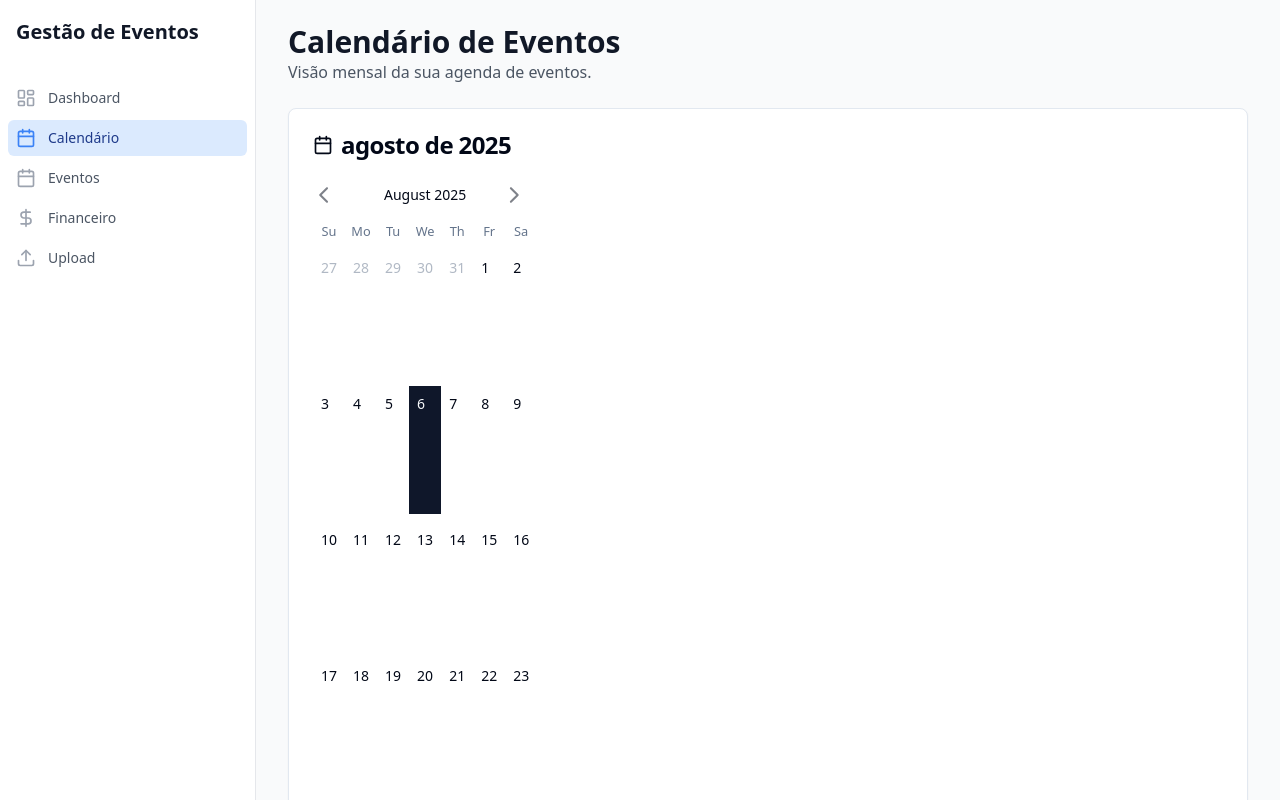
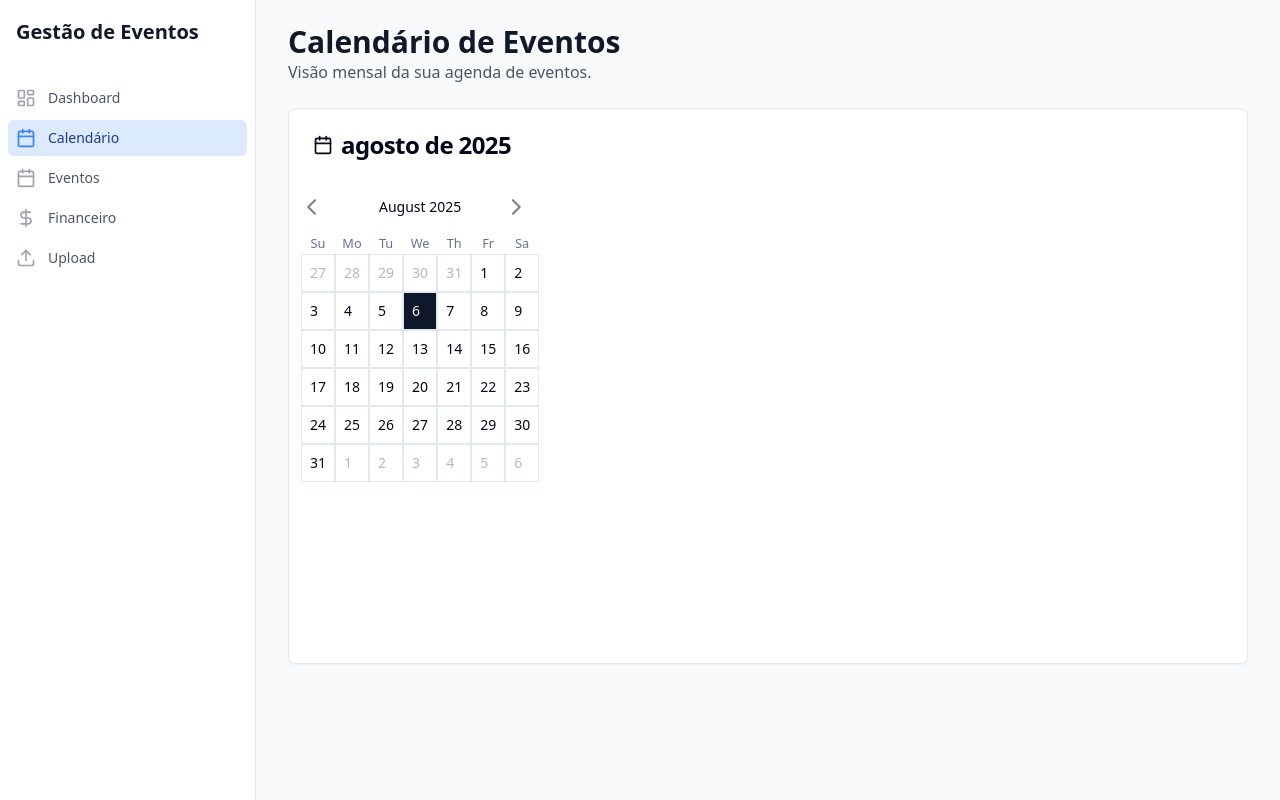
Before and after one commit to marcoshs88/projetos, a React (Vite) app: page /calendario in a window 1280 px wide. Shown: the top 800 px of the page. Built offline with nearby package versions, Linux system fonts and the light colour scheme.

Commit message:
[lasy] Expandido o calendário para ocupar a tela inteira - escreveu 1 arquivo(s)

```diff
--- a/src/pages/CalendarPage.tsx
+++ b/src/pages/CalendarPage.tsx
@@ -11,7 +11,6 @@ const CalendarPage = () => {
   const [events] = useLocalStorage<Event[]>('events', []);
   const [currentMonth, setCurrentMonth] = useState(new Date());
 
-  // Agrupa os eventos por data para fácil acesso
   const eventsByDate = events.reduce((acc, event) => {
     const date = event.data;
     if (!acc[date]) {
@@ -21,13 +20,12 @@ const CalendarPage = () => {
     return acc;
   }, {} as Record<string, Event[]>);
 
-  // Componente customizado para renderizar o conteúdo de cada dia
   const CustomDayContent = (props: DayContentProps) => {
     const dateStr = props.date.toISOString().split('T')[0];
     const dayEvents = eventsByDate[dateStr] || [];
 
     return (
-      <div className="relative h-full w-full flex flex-col items-start p-2">
+      <div className="relative h-full w-full flex flex-col items-start p-2 overflow-hidden">
         <span className="text-sm font-medium">{props.date.getDate()}</span>
         {dayEvents.length > 0 && (
           <div className="mt-1 w-full space-y-1 overflow-y-auto">
@@ -47,7 +45,7 @@ const CalendarPage = () => {
   };
 
   return (
-    <div className="space-y-6">
+    <div className="flex flex-col h-[calc(100vh-10rem)] space-y-6">
       <div>
         <h1 className="text-3xl font-bold text-gray-900">Calendário de Eventos</h1>
         <p className="text-gray-600">
@@ -55,7 +53,7 @@ const CalendarPage = () => {
         </p>
       </div>
 
-      <Card>
+      <Card className="flex-grow flex flex-col">
         <CardHeader>
           <CardTitle className="flex items-center space-x-2">
             <CalendarIcon className="h-5 w-5" />
@@ -64,24 +62,24 @@ const CalendarPage = () => {
             </span>
           </CardTitle>
         </CardHeader>
-        <CardContent>
+        <CardContent className="flex-grow p-0">
           <Calendar
             mode="single"
             selected={new Date()}
             onMonthChange={setCurrentMonth}
-            className="p-0"
+            className="h-full w-full"
             classNames={{
-              months: "flex flex-col sm:flex-row space-y-4 sm:space-x-4 sm:space-y-0",
-              month: "space-y-4",
+              months: "flex flex-col sm:flex-row space-y-4 sm:space-x-4 sm:space-y-0 h-full",
+              month: "space-y-4 flex flex-col h-full",
               caption: "flex justify-center pt-1 relative items-center",
               caption_label: "text-sm font-medium",
               nav: "space-x-1 flex items-center",
               nav_button: "h-7 w-7 bg-transparent p-0 opacity-50 hover:opacity-100",
-              table: "w-full border-collapse space-y-1",
+              table: "w-full border-collapse flex flex-col h-full",
               head_row: "flex",
               head_cell: "text-muted-foreground rounded-md w-full font-normal text-[0.8rem]",
-              row: "flex w-full mt-2",
-              cell: "h-32 w-full text-left text-sm p-0 relative [&:has([aria-selected])]:bg-accent first:[&:has([aria-selected])]:rounded-l-md last:[&:has([aria-selected])]:rounded-r-md focus-within:relative focus-within:z-20",
+              row: "flex w-full flex-1",
+              cell: "w-full text-left text-sm p-0 relative [&:has([aria-selected])]:bg-accent first:[&:has([aria-selected])]:rounded-l-md last:[&:has([aria-selected])]:rounded-r-md focus-within:relative focus-within:z-20 border",
               day: "h-full w-full p-0 font-normal",
               day_selected: "bg-primary text-primary-foreground hover:bg-primary hover:text-primary-foreground focus:bg-primary focus:text-primary-foreground",
               day_today: "bg-accent text-accent-foreground",
```
